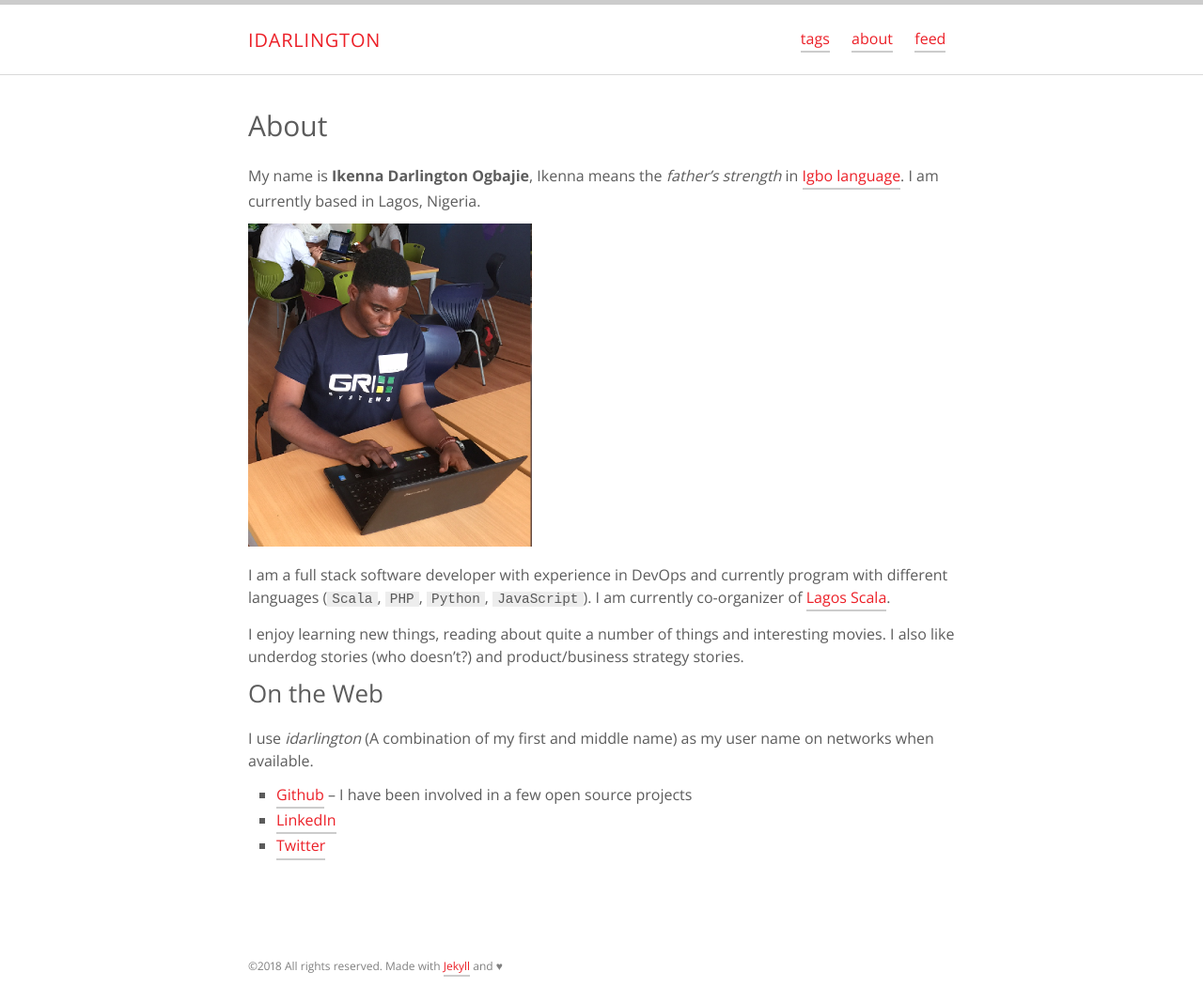
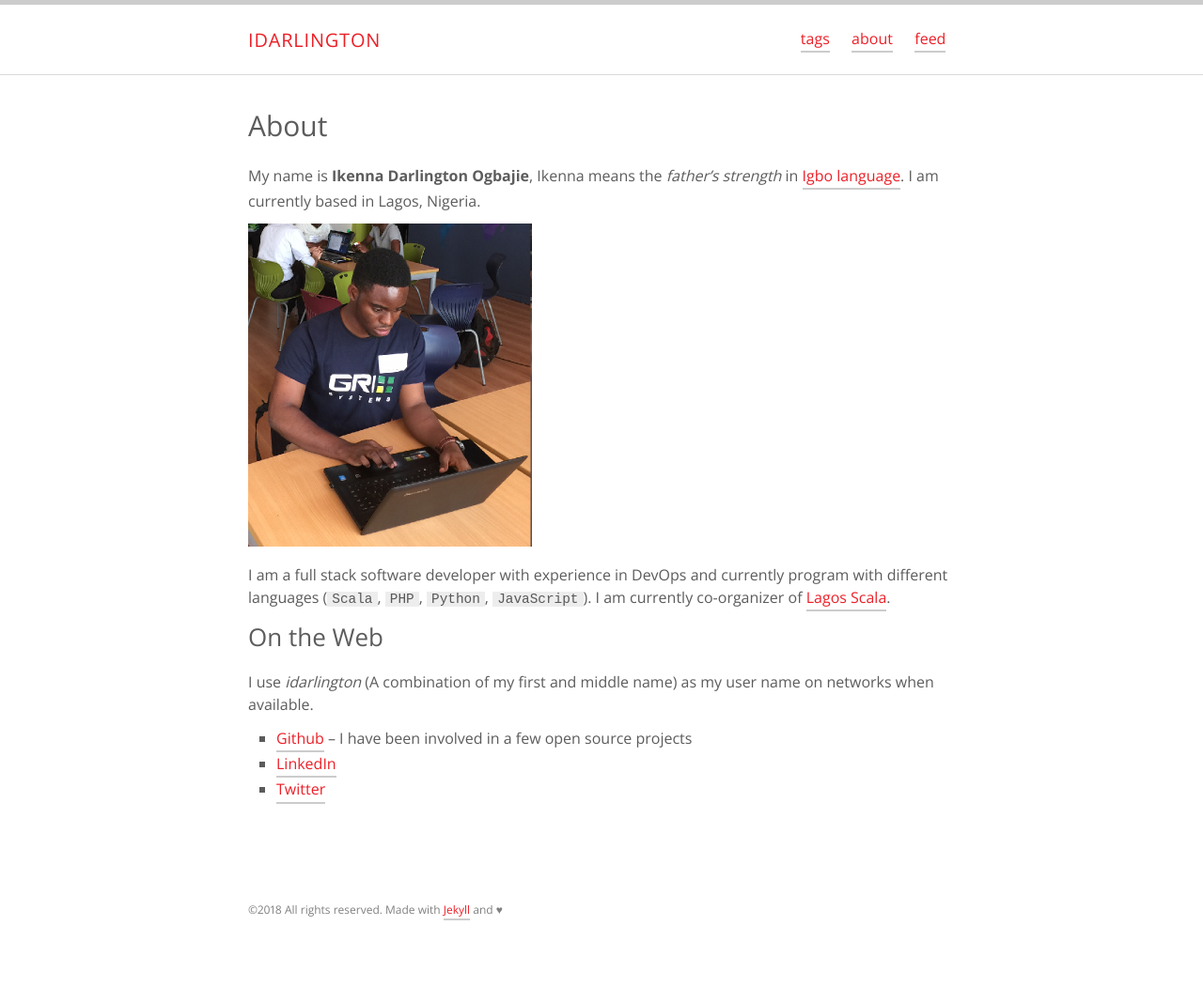
Before and after one commit to idarlington/idarlington.github.io, a Jekyll site: the page built from about.md, in a window 1280 px wide. Shown: the whole page at 94% size. Built offline with Jekyll 4.4.1, drawn with Linux system fonts in a browser that asks for light colours; after the commit the page ends 1008 px from its top, so only the background shows below that.

Commit message:
Update about.md

```diff
--- a/about.md
+++ b/about.md
@@ -16,8 +16,6 @@ My name is **Ikenna Darlington Ogbajie**, Ikenna means the *father's strength* i
 
 I am a full stack software developer with experience in DevOps and currently program with different languages (`Scala`, `PHP`, `Python`, `JavaScript`). I am currently co-organizer of [Lagos Scala](https://twitter.com/lagosscala).
 
-I enjoy learning new things, reading about quite a number of things and interesting movies. I also like underdog stories (who doesn't?) and product/business strategy stories.
-
 ## On the Web
 I use *idarlington* (A combination of my first and middle name) as my user name on networks when available.
 
```
